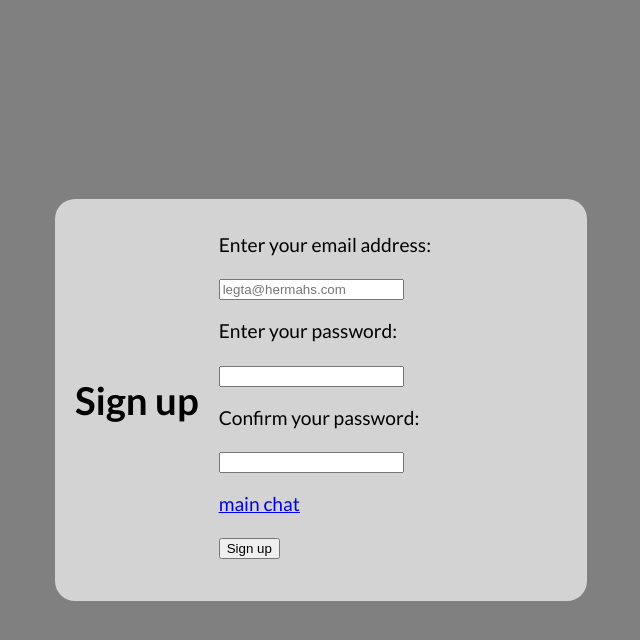
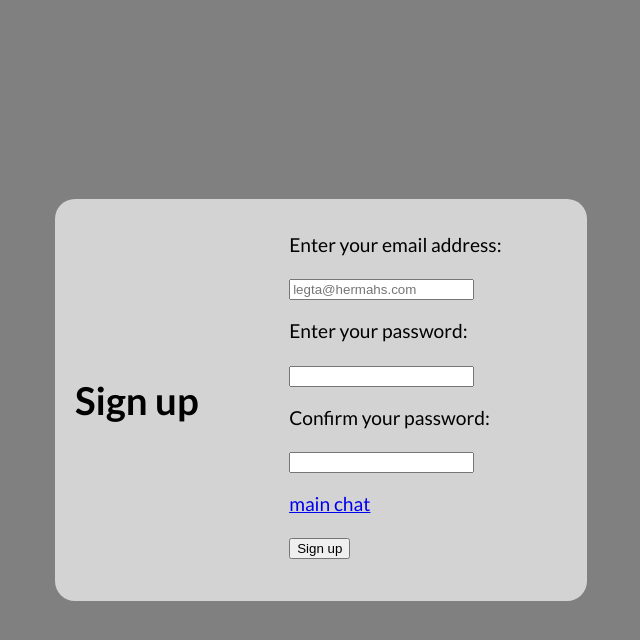
Before and after one commit to Legta/hermahpp, a website built with Vite: page index.html in a window 1280 px wide. Both pictures are taken after a click on the button "Sign up". Shown: the whole page, without its empty margins (319-959 px from the left). Built offline with nearby package versions, Linux system fonts and the light colour scheme; some packages are replaced by stand-ins of ours.

Commit message:
small tweaks to div

```diff
--- a/styles.css
+++ b/styles.css
@@ -67,8 +67,9 @@ body {
 }
 
 #email-and-pass {
+    margin: 0 auto;
     padding: 5px;
-    overflow: scroll;
+    overflow: auto;
 }
 
 #sign-in-modal {
```
